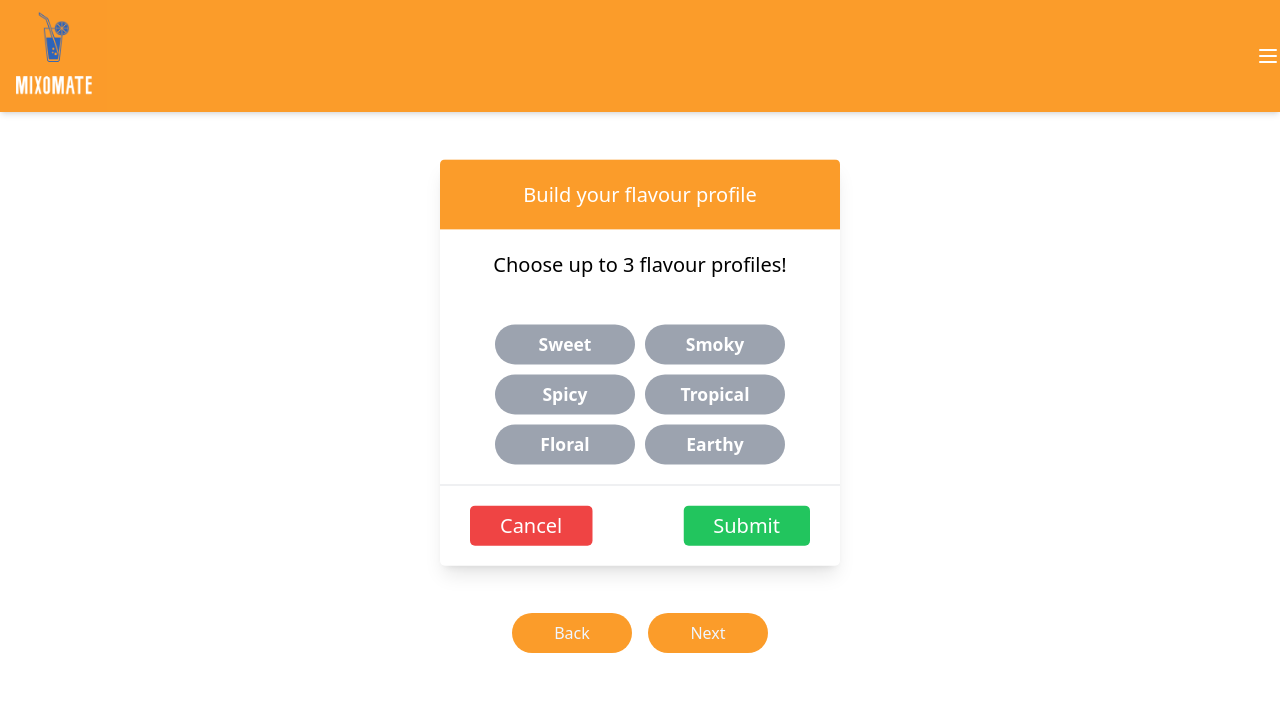
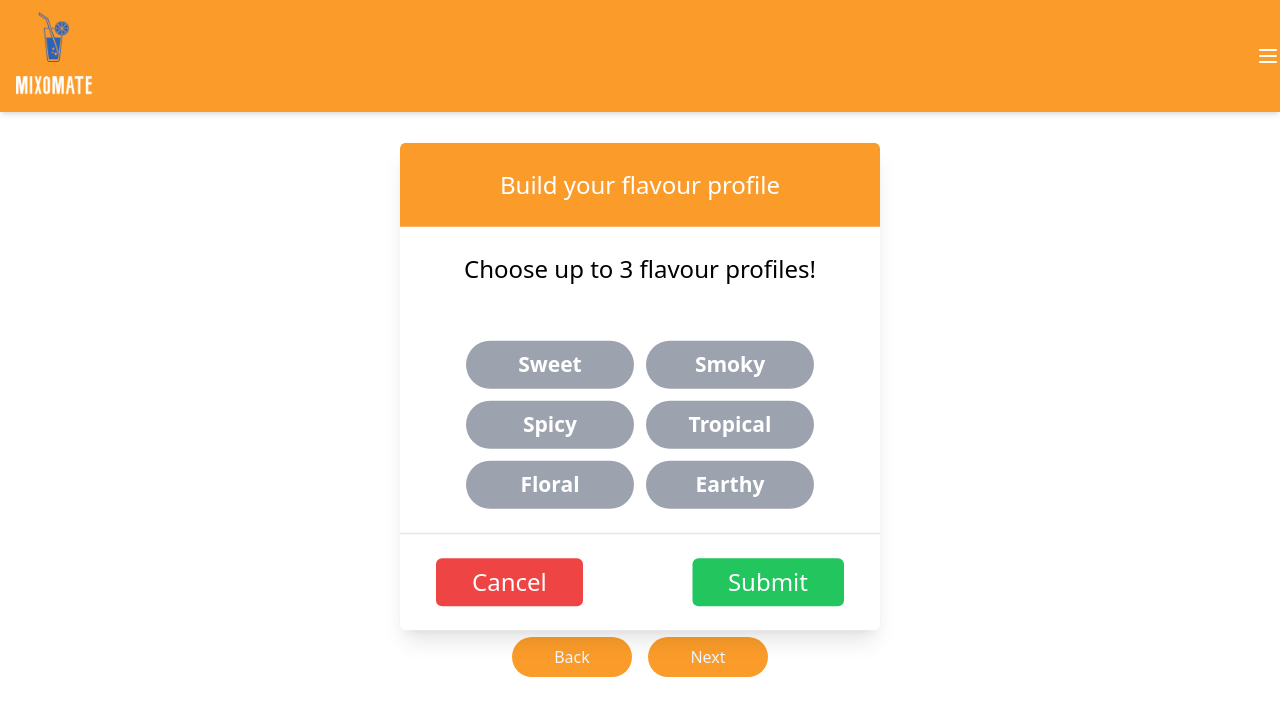
Before and after one commit to codyfp/mixomate-cocktail-recommender, a Next.js app in the folder apps/mixo-mate-frontend/: page /preferences in a window 1280 px wide. Both pictures are taken after a click on the button "Next". Shown: the top 716 px of the page. Built offline with nearby package versions, Linux system fonts and the light colour scheme.

Commit message:
make it a bit bigger and more spacing

```diff
--- a/apps/mixo-mate-frontend/components/FlavourProfile.tsx
+++ b/apps/mixo-mate-frontend/components/FlavourProfile.tsx
@@ -40,7 +40,7 @@ const FlavourProfile: React.FC<Props> = ({ onSubmit }) => {
 
   return (
     <div className="p-10">
-      <div className="transform scale-125 rounded overflow-hidden shadow-lg max-w-xs mx-auto">
+      <div className="transform scale-150 rounded overflow-hidden shadow-lg max-w-xs mx-auto">
         <div className="bg-custom-orange text-white text-center py-4">
           Build your flavour profile
         </div>
--- a/apps/mixo-mate-frontend/pages/preferences.tsx
+++ b/apps/mixo-mate-frontend/pages/preferences.tsx
@@ -29,6 +29,7 @@ export default function Preferences() {
       case 1:
         return (
         <div className='flex flex-col justify-center items-center'>
+          <br></br>
           <FlavourProfile onSubmit={() => setStep(step + 1)} />
           <br></br>
           <br></br>
```
